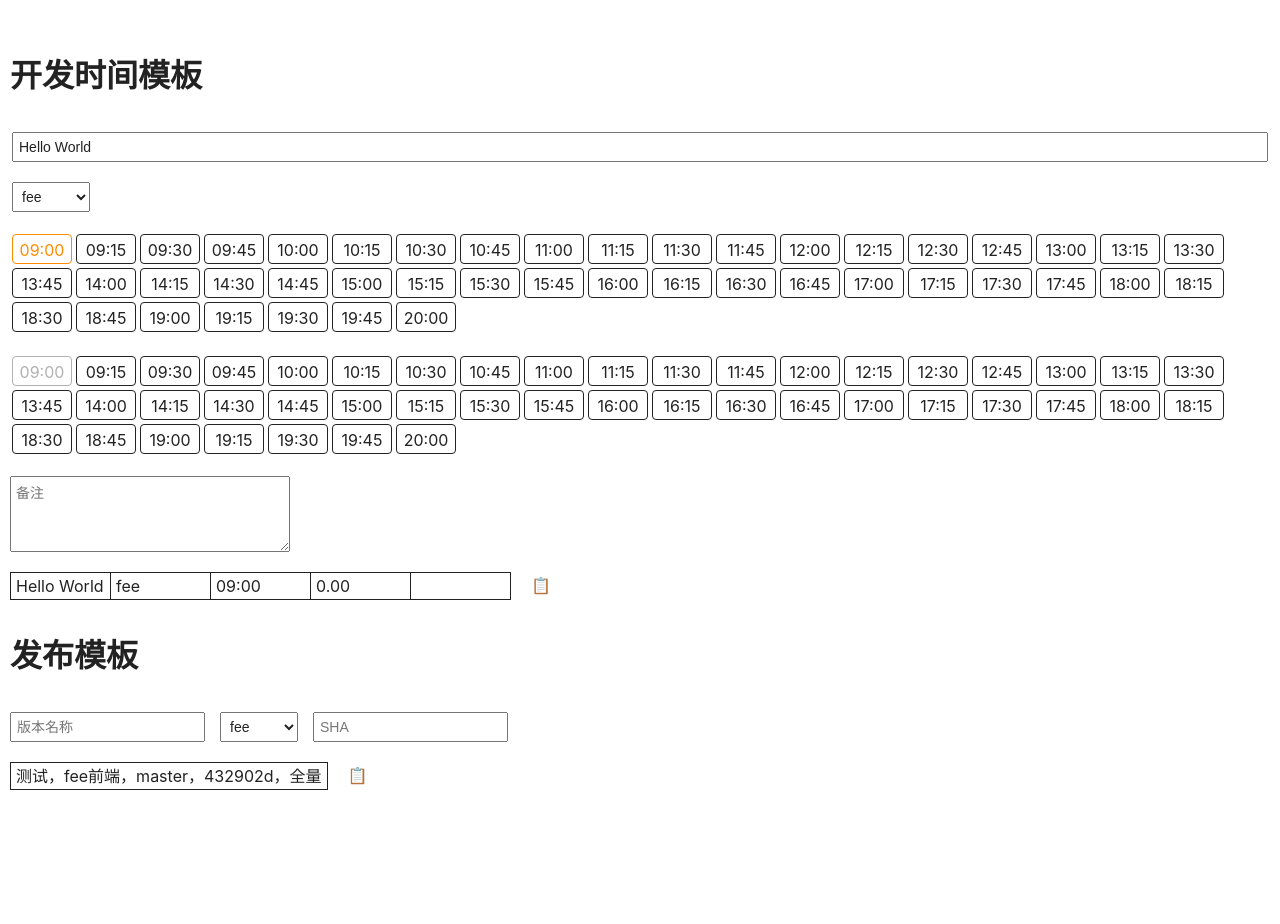
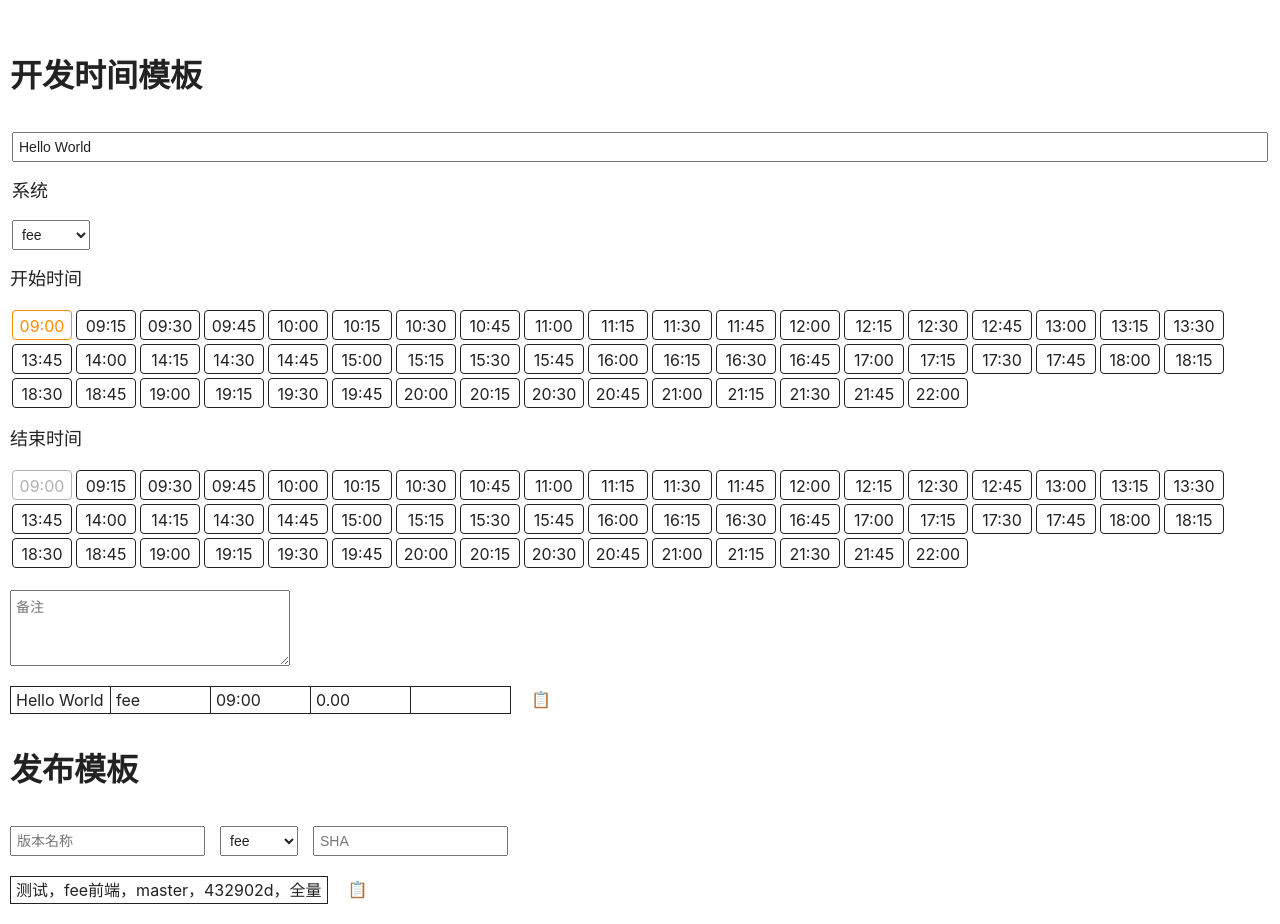
Before and after one commit to zhictory/aries, a React (Create React App) app: page / in a window 1280 px wide. Before the commit the page ends 810 px from the top, so only its background shows below. Built offline with nearby package versions, Linux system fonts and the light colour scheme.

Commit message:
[feat] update record develop module

```diff
--- a/src/common.css
+++ b/src/common.css
@@ -9,6 +9,26 @@ header {
 h1 {
   font-weight: bold;
   font-size: 32px;
+}
+
+h2 {
+  font-size: 28px;
+}
+
+h3 {
+  font-size: 26px;
+}
+
+h4 {
+  font-size: 24px;
+}
+
+h5 {
+  font-size: 20px;
+}
+
+h6 {
+  font-size: 18px;
 }
 
 input,
@@ -27,3 +47,15 @@ textarea {
   margin-left: 20px;
   margin-right: 20px;
 }
+
+.fl {
+  float: left;
+}
+
+.fr {
+  float: left;
+}
+
+.fz18 {
+  font-size: 18px;
+}
--- a/src/component/record/index.js
+++ b/src/component/record/index.js
@@ -17,7 +17,7 @@ class Record extends Component {
       sha: "",
       publishTitle: ""
     };
-    this.systems = ["fee", "sbsm", "app", "aries", "blog", "snippet", "katana", "dagger", "spider"];
+    this.systems = ["fee", "sbsm", "app", "aries", "blog", "snippet", "katana", "dagger", "spider", "any"];
     this.startEveryDay = new Date(
       this.date.getFullYear(),
       this.date.getMonth(),
@@ -30,7 +30,7 @@ class Record extends Component {
       this.date.getFullYear(),
       this.date.getMonth(),
       this.date.getDate(),
-      20,
+      22,
       0,
       0
     ).getTime();
@@ -270,14 +270,17 @@ class Record extends Component {
             />
           </div>
           <div>
+            <h6>系统</h6>
             <select name="" id="" onChange={this.handleSelectDevelopSystem}>
               {this.renderSystem()}
             </select>
           </div>
         </div>
+        <h6 className="mv20">开始时间</h6>
         <ul className="time-blocks" data-time="start">
           {this.renderTimeBlock(start, "start")}
         </ul>
+        <h6 className="mv20">结束时间</h6>
         <ul className="time-blocks" data-time="end">
           {this.renderTimeBlock(end, "end")}
         </ul>
--- a/src/component/record/style.css
+++ b/src/component/record/style.css
@@ -47,6 +47,10 @@
   width: 100%;
 }
 
+.app-record__todo select {
+  margin-top: 20px;
+}
+
 .app-record__table {
   float: left;
 }
@@ -70,3 +74,10 @@
 [role=img]:last-child {
   display: none;
 }
+
+.app-record__label {
+  display: inline-block;
+  vertical-align: middle;
+  line-height: 30px;
+  margin-right: 10px;
+}
```
